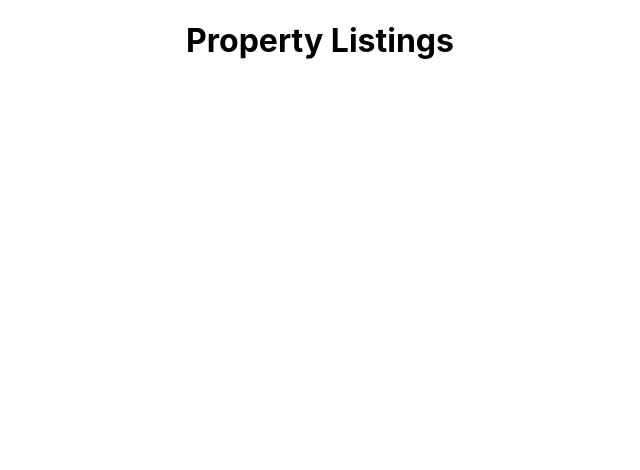
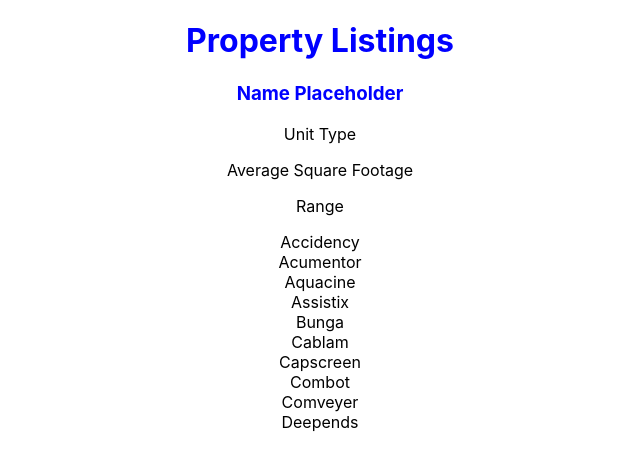
Before and after one commit to coderlore/property-demo, a React (Create React App) app: page / in a window 1280 px wide. Shown: the top 470 px of the page, without its empty margins (320-960 px from the left). Built offline with nearby package versions, Linux system fonts and the light colour scheme; data requests are answered from the project's data file.

Commit message:
Added components

```diff
--- a/package.json
+++ b/package.json
@@ -7,8 +7,6 @@
     "@testing-library/react": "^13.4.0",
     "@testing-library/user-event": "^13.5.0",
     "@types/jest": "^27.5.2",
-    "@types/react": "^18.0.26",
-    "@types/react-dom": "^18.0.10",
     "cors": "^2.8.5",
     "dotenv": "^16.0.3",
     "express": "^4.18.2",
@@ -48,6 +46,8 @@
     "@types/cors": "^2.8.13",
     "@types/dotenv": "^8.2.0",
     "@types/express": "^4.17.15",
-    "@types/node": "^18.11.17"
+    "@types/node": "^18.11.17",
+    "@types/react": "^18.0.26",
+    "@types/react-dom": "^18.0.10"
   }
 }
--- a/src/App.tsx
+++ b/src/App.tsx
@@ -1,11 +1,52 @@
 import React from 'react';
 import './App.css';
+import Content from './Content'
 import Header from './Header'
+import { useState, useEffect } from "react";
+import { json } from 'stream/consumers';
+import Loader from './components/Loader'
+import Result from './components/Result'
+
+type resultProps = {
+  id: any;
+  name: String;
+  picture: any;
+  units: any;
+}
 
 function App() {
+  const [results, setResult] = useState<resultProps[]>([])
+  const [error, setError] = useState({})
+
+  interface Result {
+    name: String;
+    children?: JSX.Element|JSX.Element[]
+  }
+
+  useEffect(() => {
+    fetch('http://localhost:8000/listing?_sort=name&_order=asc')
+    .then(response => response.json())
+    .then(res => setResult(res.slice(0,10)))
+    .catch(error => setError(error))
+  }, [])
+  // const [result, setResult] = useState<resultProps[]>([])
+
+  // useEffect(() => {
+  //   const api = async () => {
+  //     const data = await fetch("http://localhost:8000/listing?name=Supportal", {
+  //       method: "GET"
+  //     })
+  //     const jsonData = await data.json()
+  //     setResult(jsonData.results)
+  //   }
+  //   api()
+  // }, [])
+  // console.log(result)
   return (
     <div className="App">
       <Header title='Property Listings' />
+      <Content title='Name Placeholder'/>
+      {results.length > 0 ? results.map((result:Result) => <Result result={result}/>) : (<Loader />)}
     </div>
   );
 }
--- /dev/null
+++ b/src/Content.tsx
@@ -0,0 +1,19 @@
+export interface Props {
+    title: string
+    color?: string
+}
+
+const Content = (props: Props) => {
+    return (
+        <section className="title">
+            <h3 style={{ color: props.color ? props.color : 'blue' }}>
+                {props.title}
+            </h3>
+            <p>Unit Type</p>
+            <p>Average Square Footage</p>
+            <p>Range</p>
+        </section>
+    )
+}
+
+export default Content
--- a/src/Header.tsx
+++ b/src/Header.tsx
@@ -6,7 +6,7 @@ export interface Props {
 const Header = (props: Props) => {
     return (
         <header>
-            <h1 style={{ color: props.color ? props.color : 'black' }}>
+            <h1 style={{ color: props.color ? props.color : 'blue' }}>
                 {props.title}
             </h1>
         </header>
--- /dev/null
+++ b/src/components/Loader.tsx
@@ -0,0 +1,10 @@
+import React from 'react'
+
+const Loader = () => {
+    return (<>
+        Loading...
+    </>
+    )
+}
+
+export default Loader
--- /dev/null
+++ b/src/components/Result.tsx
@@ -0,0 +1,18 @@
+import React from 'react'
+import {ResultType} from '../types/Result.types'
+
+interface Props {
+    result: ResultType
+}
+
+//Declare a functional component type
+const Result:React.FC<Props> = ({result}) => {
+    return (
+        <div className='result'>
+            {result.name}
+        </div>
+    )
+}
+
+
+export default Result
--- /dev/null
+++ b/src/types/Result.types.tsx
@@ -0,0 +1,4 @@
+export type ResultType = {
+    name: String;
+    children?: JSX.Element|JSX.Element[]
+}
```
Also changed, not shown: 1 other file (tests, documents, lock files or other folders).
